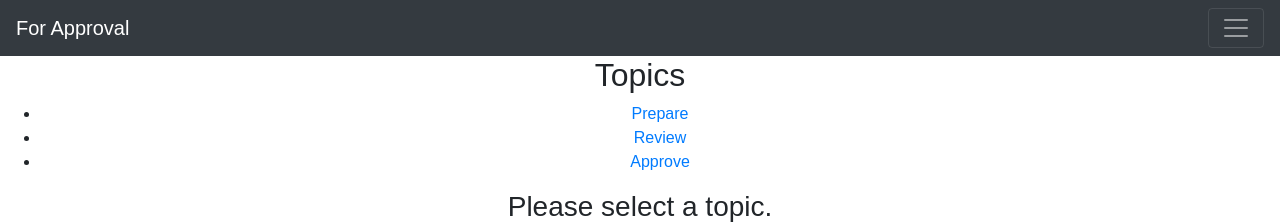
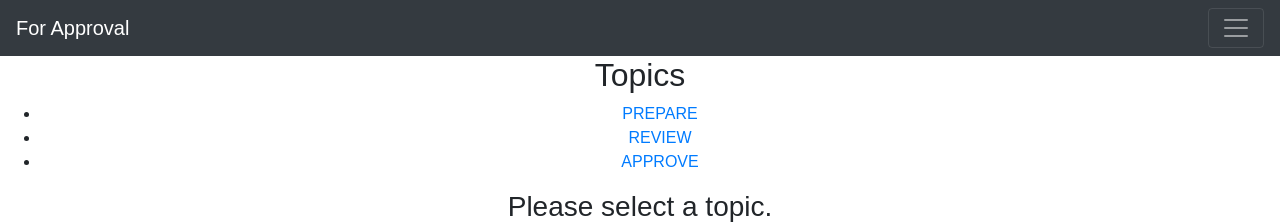
Before and after one commit to koscim/for-approval, a React (Create React App) app: page /topics in a window 1280 px wide. Shown: the top 224 px of the page. Built offline with nearby package versions, Linux system fonts and the light colour scheme.

Commit message:
Refactor Topics presentational component

```diff
--- a/src/App.js
+++ b/src/App.js
@@ -27,33 +27,30 @@ const Topic = ({ match }) => (
   </div>
 )
 
-const Topics = ({ match }) => (
+const Topics = ({ match }) => {
+  const TOPICS = ['prepare', 'review', 'approve']
+  let links = TOPICS.map(topic => {
+    return (
+      <li>
+        <Link to={`${match.url}/${topic}`}>
+          {topic.toUpperCase()}
+        </Link>
+      </li>
+    )
+  })
+  return (
     <div>
       <h2>Topics</h2>
       <ul>
-      <li>
-        <Link to={`${match.url}/prepare`}>
-          Prepare
-        </Link>
-      </li>
-      <li>
-        <Link to={`${match.url}/review`}>
-          Review
-        </Link>
-      </li>
-      <li>
-        <Link to={`${match.url}/approve`}>
-          Approve
-        </Link>
-      </li>
+        {links}
       </ul>
-
       <Route path={`${match.url}/:topicId`} component={Topic}/>
       <Route exact path={match.url} render={() => (
         <h3>Please select a topic.</h3>
       )}/>
     </div>
   )
+}
 
 class App extends Component {
   render() {
```
Also changed, not shown: 1 other file (tests, documents, lock files or other folders). Lines whose indentation alone changed are shown as unchanged.
